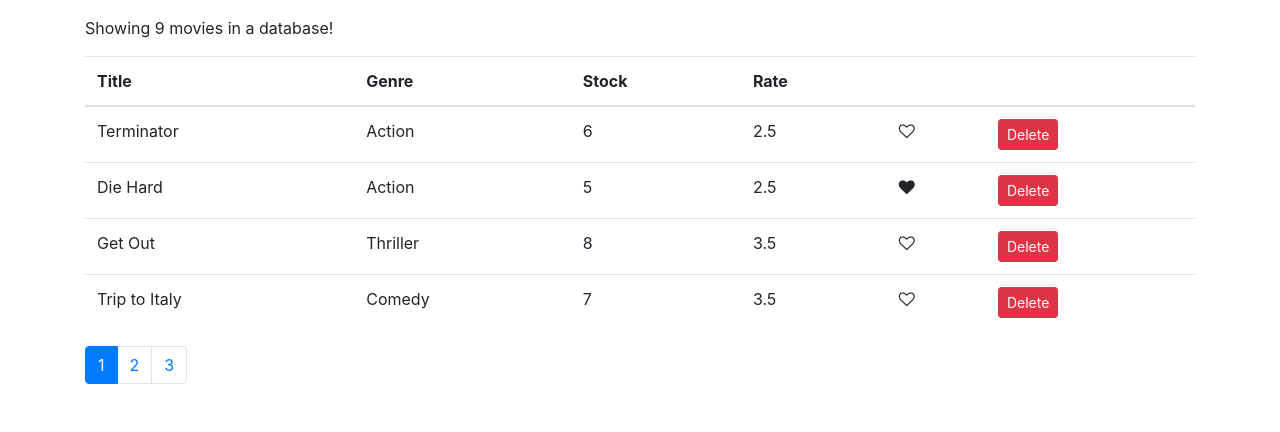
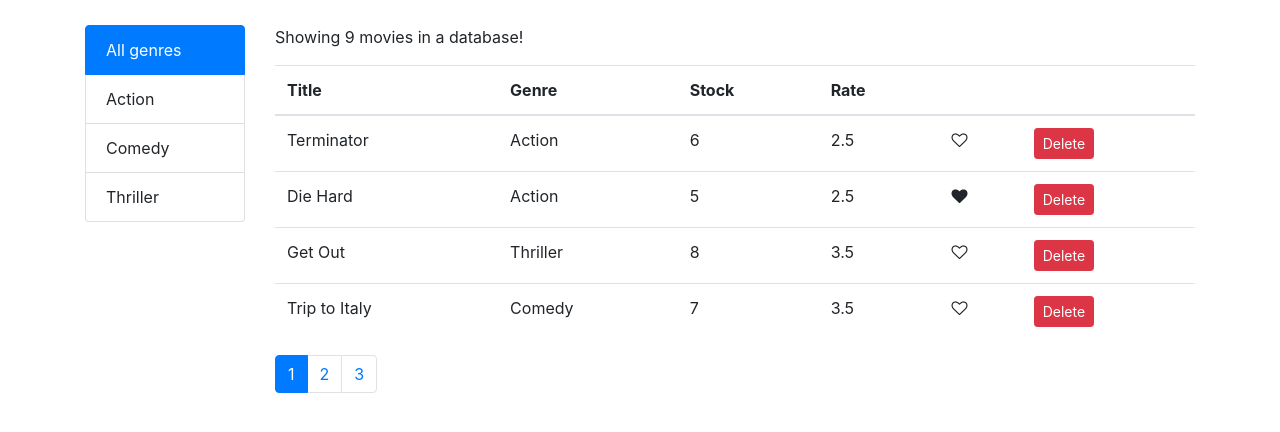
Before and after one commit to eugenekhristo/mastering-react-codewithmosh-, a React (Create React App) app in the folder vidly/: page / in a window 1280 px wide. Shown: the top 432 px of the page. Built offline with nearby package versions, Linux system fonts and the light colour scheme.

Commit message:
First implementation of filtering exercise

```diff
--- /dev/null
+++ b/vidly/src/components/common/filter-list.jsx
@@ -0,0 +1,51 @@
+import React from 'react';
+import PropTypes from 'prop-types';
+
+///////////////// HELPERS
+//////////////////////////////////////
+function getClassesForListGroupItems(actualId, activeFilterId) {
+  return `list-group-item ${actualId === activeFilterId ? 'active' : ''}`;
+}
+
+///////////////// COMPONENT
+//////////////////////////////////////
+const FilterList = ({ items, activeFilterId, textProperty, valueProperty, onChooseFilter }) => {
+  return (
+    <ul className="list-group" style={{cursor: 'pointer'}}>
+      <li
+        className={getClassesForListGroupItems(null, activeFilterId)}
+        onClick={() => onChooseFilter(null)}
+      >
+        All genres
+      </li>
+      {items.map(item => (
+        <li
+          className={getClassesForListGroupItems(item[valueProperty], activeFilterId)}
+          key={item[valueProperty]}
+          onClick={() => onChooseFilter(item)}
+        >
+          {item[textProperty]}
+        </li>
+      ))}
+    </ul>
+  );
+};
+
+///////////////// DEFAULT TYPES
+//////////////////////////////////////
+FilterList.defaultProps = {
+  textProperty: 'name',
+  valueProperty: '_id',
+};
+
+///////////////// PROP TYPES
+//////////////////////////////////////
+FilterList.propTypes = {
+  items: PropTypes.arrayOf(PropTypes.object).isRequired,
+  textProperty: PropTypes.string.isRequired,
+  valueProperty: PropTypes.string.isRequired,
+  activeFilterId: PropTypes.any,
+  onChooseFilter: PropTypes.func.isRequired
+};
+
+export default FilterList;
--- a/vidly/src/components/movies.jsx
+++ b/vidly/src/components/movies.jsx
@@ -1,25 +1,90 @@
 import React, { Component } from 'react';
+// services
 import { getMovies } from '../services/fakeMovieService';
+import { getGenres } from '../services/fakeGenreService';
 // components
 import FaLike from './common/fa-like';
 import Pagination from './common/pagination';
+import FilterList from './common/filter-list';
 // utils
 import { paginateItems } from '../utils/paginateItems';
+import { filterMovies } from '../utils/filterMovies';
 
+///////////////// COMPONENT
+//////////////////////////////////////
 class Movies extends Component {
   state = {
-    movies: getMovies(),
+    movies: [],
     // for pagination
     itemsPerPage: 4,
-    activePage: 1
+    activePage: 1,
+    // for filtering
+    genres: []
+  };
+
+  ///////////////// LIFECYCLE HOOKS
+  //////////////////////////////////////
+  constructor() {
+    super();
+    this.state.activeFilterId = null;
+  }
+
+  componentDidMount() {
+    this.setState({ movies: getMovies(), genres: getGenres() });
+  }
+
+  ///////////////// METHODS
+  //////////////////////////////////////
+  handleRemoveMovie = movieId => {
+    const movies = this.state.movies.filter(movie => movie._id !== movieId);
+    this.setState({ movies });
+  };
+
+  handleToggleLike = movie => {
+    const movies = [...this.state.movies];
+    const index = movies.indexOf(movie);
+    movies[index] = { ...movies[index] };
+    movies[index].isLiked = !movie.isLiked;
+    return this.setState({ movies });
+  };
+
+  handlePageChange = activePage => {
+    this.setState({ activePage });
+  };
+
+  /**
+   * This function is supposed to be called whenever render() hook is truggered - and use its return value
+   * as actual value of activePage
+   * @param {number} movieListLength
+   * @param {number} itemsPerPage
+   * @param {number} activePage
+   * @returns {number}
+   */
+  handlePaginationEdgeCase(movieListLength, itemsPerPage, activePage) {
+    const maxAllowedPage = Math.ceil(movieListLength / itemsPerPage);
+    if (activePage > maxAllowedPage) return activePage - 1;
+    return activePage;
+  }
+
+  handleChooseFilter = genre => {
+    this.setState({ activeFilterId: genre ? genre._id : genre, activePage: 1 });
   };
 
   ///////////////// RENDER
   //////////////////////////////////////
   render() {
     const { length: movieListLength } = this.state.movies;
-    const { movies, itemsPerPage, activePage } = this.state;
+    const {
+      movies,
+      itemsPerPage,
+      activePage,
+      genres,
+      activeFilterId
+    } = this.state;
+    // filtering
+    const filteredMovies = filterMovies(movies, activeFilterId);
 
+    // for pagination
     const actualActivePage = this.handlePaginationEdgeCase(
       movieListLength,
       itemsPerPage,
@@ -27,7 +92,7 @@ class Movies extends Component {
     );
 
     const paginatedMovies = paginateItems(
-      movies,
+      filteredMovies,
       itemsPerPage,
       actualActivePage
     );
@@ -46,8 +111,16 @@ class Movies extends Component {
     }
 
     return (
-      <div>
-        <p className="mt-3">Showing {movieListLength} movies in a database!</p>
+      <div className="row">
+        <div className="col-2">
+          <FilterList
+            items={genres}
+            activeFilterId={activeFilterId}
+            onChooseFilter={this.handleChooseFilter}
+          />
+        </div>
+        <div className="col">
+          <p>Showing {filteredMovies.length} movies in a database!</p>
           <table className="table">
             <thead>
               <tr>
@@ -86,46 +159,14 @@ class Movies extends Component {
           </table>
 
           <Pagination
-          itemsLength={movieListLength}
+            itemsLength={filteredMovies.length}
             itemsPerPage={itemsPerPage}
             activePage={actualActivePage}
             onPageChange={this.handlePageChange}
           />
         </div>
+      </div>
     );
-  }
-
-  ///////////////// METHODS
-  //////////////////////////////////////
-  handleRemoveMovie = movieId => {
-    const movies = this.state.movies.filter(movie => movie._id !== movieId);
-    this.setState({ movies });
-  };
-
-  handleToggleLike = movie => {
-    const movies = [...this.state.movies];
-    const index = movies.indexOf(movie);
-    movies[index] = { ...movies[index] };
-    movies[index].isLiked = !movie.isLiked;
-    return this.setState({ movies });
-  };
-
-  handlePageChange = activePage => {
-    this.setState({ activePage });
-  };
-
-  /**
-   * This function is supposed to be called whenever render() hook is truggered - and use its return value
-   * as actual value of activePage
-   * @param {number} movieListLength
-   * @param {number} itemsPerPage
-   * @param {number} activePage
-   * @returns {number}
-   */
-  handlePaginationEdgeCase(movieListLength, itemsPerPage, activePage) {
-    const maxAllowedPage = Math.ceil(movieListLength / itemsPerPage);
-    if (activePage > maxAllowedPage) return activePage - 1;
-    return activePage;
   }
 }
 
--- a/vidly/src/index.css
+++ b/vidly/src/index.css
@@ -1,6 +1,6 @@
 body {
   margin: 0;
-  padding: 0;
+  padding: 25px 0;
   font-family: -apple-system, BlinkMacSystemFont, "Segoe UI", "Roboto", "Oxygen",
     "Ubuntu", "Cantarell", "Fira Sans", "Droid Sans", "Helvetica Neue",
     sans-serif;
--- /dev/null
+++ b/vidly/src/utils/filterMovies.js
@@ -0,0 +1,4 @@
+export function filterMovies(movies, filterValue) {
+  if (!filterValue) return movies;
+  return movies.filter(movie => movie.genre._id === filterValue);
+}
```
Lines whose indentation alone changed are shown as unchanged.
